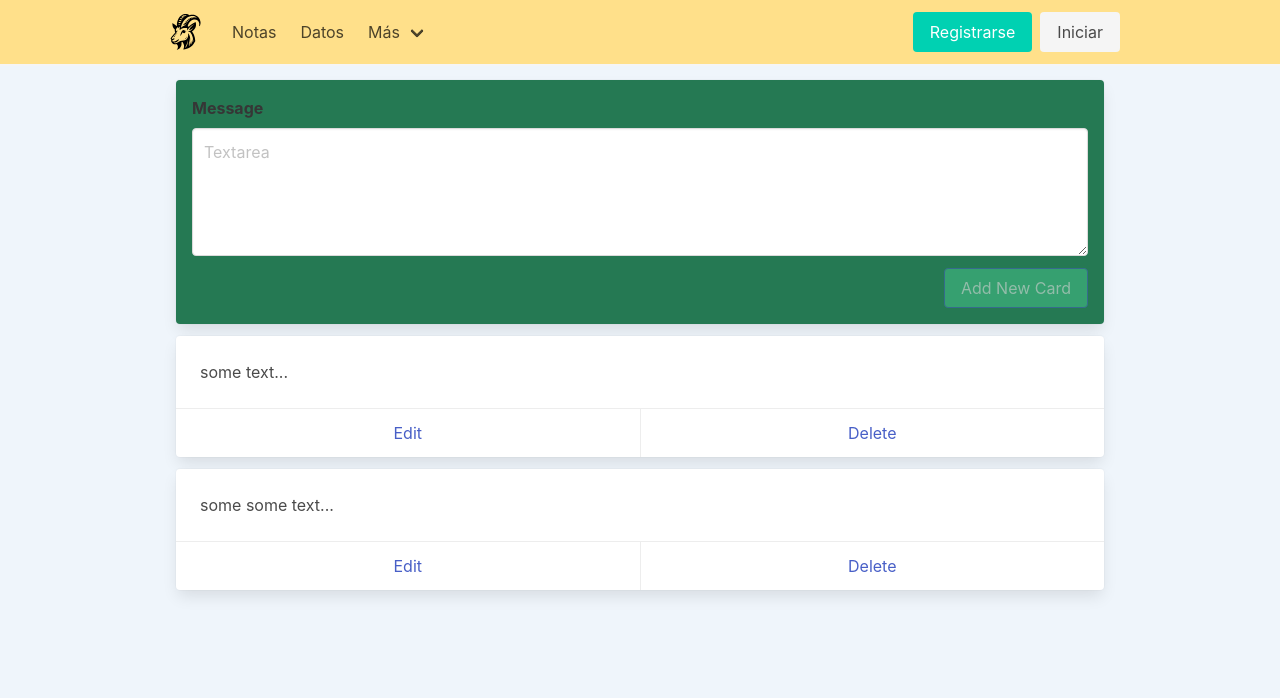
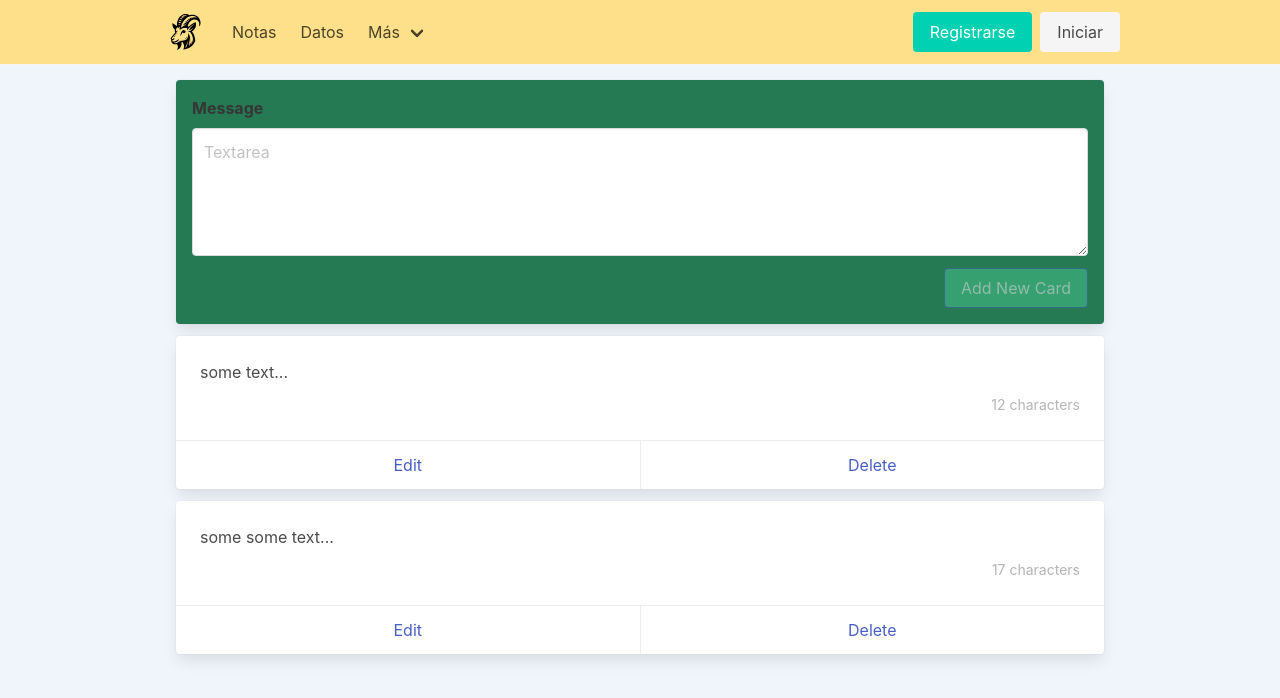
Before and after one commit to francomac/noteballs, a Vue app: page / in a window 1280 px wide. Shown: the top 698 px of the page. Built offline with nearby package versions, Linux system fonts and the light colour scheme.

Commit message:
new note component using computed

```diff
--- a/src/components/Notes/NoteCard.vue
+++ b/src/components/Notes/NoteCard.vue
@@ -11,6 +11,9 @@
     <div class="card-content">
       <div class="content">
         {{ note.content }}
+        <div class="has-text-right has-text-grey-light mt-2">
+          <small>{{ characterLength }}</small>
+        </div>
       </div>
     </div>
     <footer class="card-footer">
@@ -22,6 +25,10 @@
 
 <script setup>
 /*
+  imports
+*/
+import { computed } from 'vue'
+/*
   props
 */
 const props = defineProps({
@@ -30,6 +37,15 @@
     required: true
   }
 })
+
+/*
+  characterLength
+*/
+const characterLength = computed(() => {
+  let length = props.note?.content.length
+  let description = length > 1 ? 'characters' : 'character'
+  return `${length} ${description}`
+})
 </script>
 
 <style scoped></style>
```
